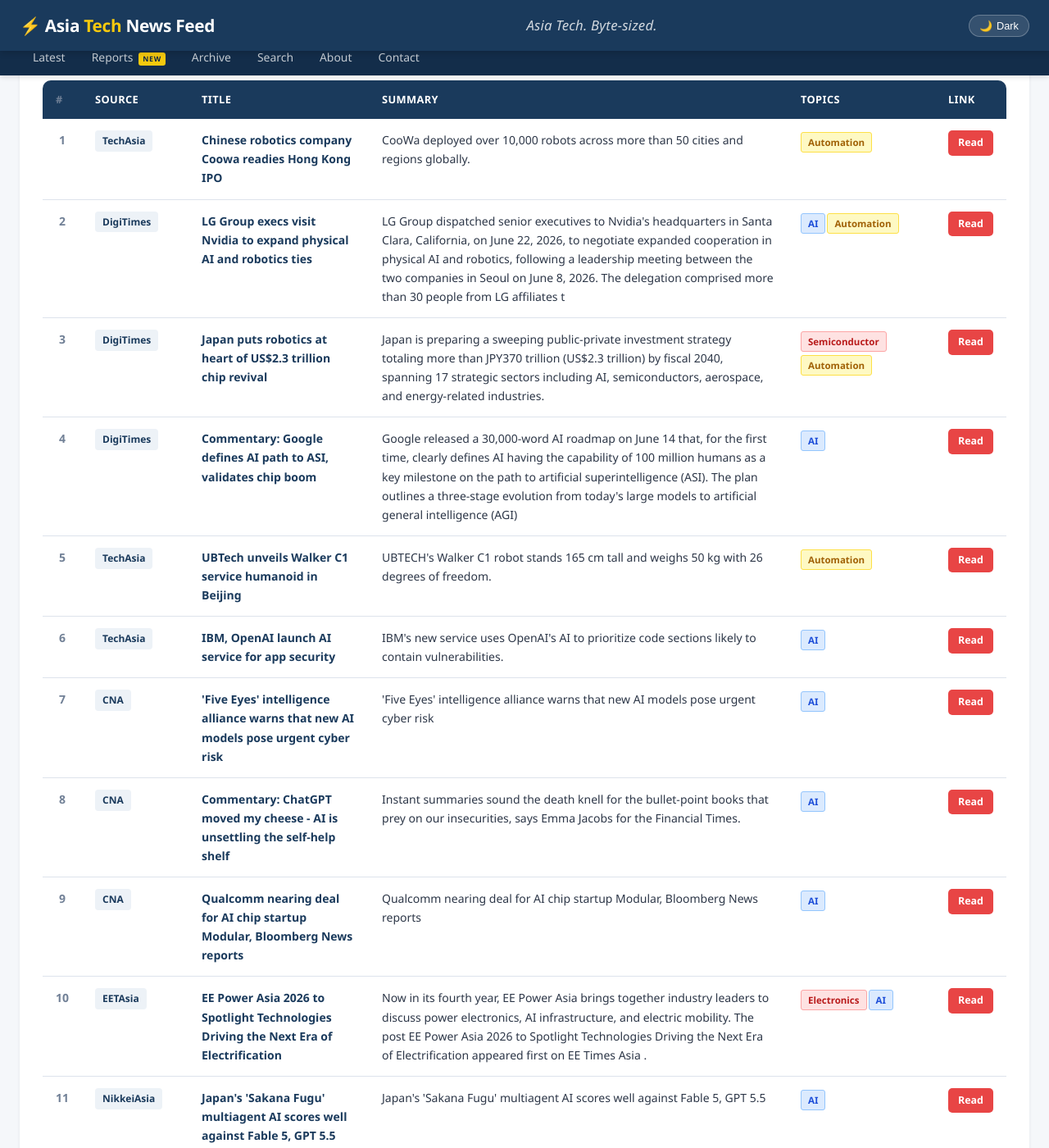
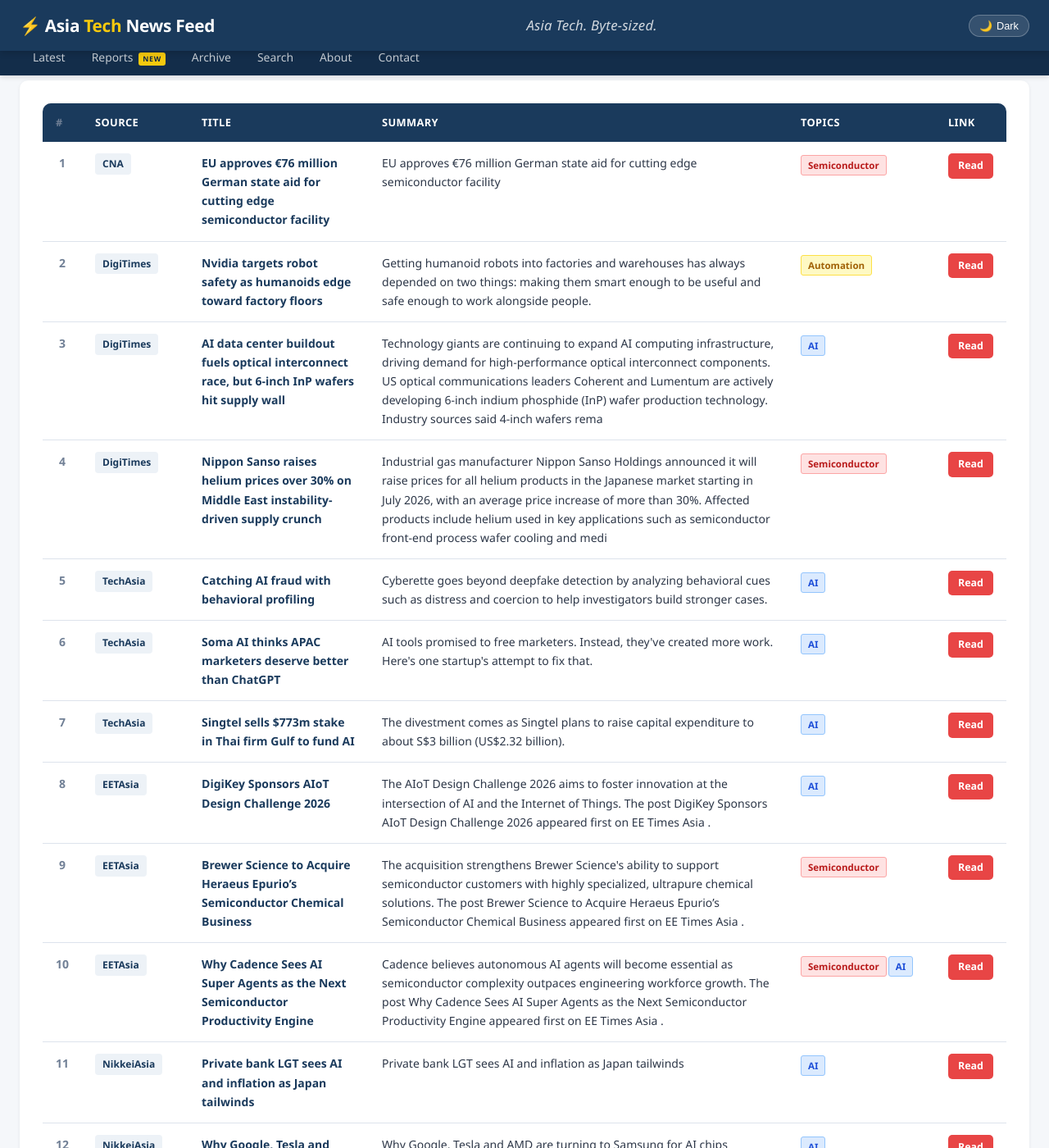
Before and after one commit to asiatechfeed/Asia-Tech-Feed, a Jekyll site: the page built from _posts/2026-06-23-asia-tech-news-digest.md, in a window 1280 px wide and 1400 px high, scrolled down 636 px. Shown: the whole window at 82% size. Built offline with Jekyll 4.4.1, drawn with Linux system fonts in a browser that asks for light colours; some of the changed text lies outside the part shown.

Commit message:
📰 News digest 2026-06-23 (16 articles)

```diff
--- a/_posts/2026-06-23-asia-tech-news-digest.md
+++ b/_posts/2026-06-23-asia-tech-news-digest.md
@@ -1,16 +1,16 @@
 ---
 layout: post
 title: "Asia Tech News Digest - June 23, 2026"
-date: 2026-06-23 08:00:31 +0800
+date: 2026-06-23 19:42:57 +0800
 articles_count: 16
 sources_count: 6
 sources: ["CNA", "DigiTimes", "EETAsia", "KED", "NikkeiAsia", "TechAsia"]
 csv_file: /assets/data/news-2026-06-23.tsv
-featured_title: "Chinese robotics company Coowa readies Hong Kong IPO"
-featured_url: "https://www.techinasia.com/endowus-ceo-gregory-van-optimistic-profitability"
-featured_source: "TechAsia"
-featured_summary: "CooWa deployed over 10,000 robots across more than 50 cities and regions globally."
-featured_image: ""
+featured_title: "EU approves \u20ac76 million German state aid for cutting edge semiconductor facility"
+featured_url: "https://www.channelnewsasia.com/business/eu-approves-eu76-million-german-state-aid-cutting-edge-semiconductor-facility-6203451"
+featured_source: "CNA"
+featured_summary: "EU approves \u20ac76 million German state aid for cutting edge semiconductor facility"
+featured_image: "https://dam.mediacorp.sg/image/upload/s--2NWkgBdU--/c_fill,g_auto,h_676,w_1200/fl_relative,g_south_east,l_mediacorp:cna:watermark:2024-04:reuters_1,w_0.1/f_auto,q_auto/v1/one-cms/core/2026-06-23T094834Z_1_LYNXMPEM5M0LC_RTROPTP_3_ISRAEL-PALESTINIANS.JPG?itok=d64a7edb"
 ---
 
 <table class="news-table">
@@ -27,107 +27,107 @@ featured_image: ""
 <tbody>
 <tr>
   <td class="col-num">1</td>
-  <td class="col-source"><span class="source-badge">TechAsia</span></td>
-  <td class="col-title"><span class="article-title">Chinese robotics company Coowa readies Hong Kong IPO</span></td>
-  <td class="col-summary">CooWa deployed over 10,000 robots across more than 50 cities and regions globally.</td>
-  <td class="col-tags"><span class="tag auto">Automation</span></td>
-  <td class="col-link"><a class="btn-link" href="https://www.techinasia.com/endowus-ceo-gregory-van-optimistic-profitability" target="_blank" rel="noopener">Read</a></td>
+  <td class="col-source"><span class="source-badge">CNA</span></td>
+  <td class="col-title"><span class="article-title">EU approves €76 million German state aid for cutting edge semiconductor facility</span></td>
+  <td class="col-summary">EU approves €76 million German state aid for cutting edge semiconductor facility</td>
+  <td class="col-tags"><span class="tag semi">Semiconductor</span></td>
+  <td class="col-link"><a class="btn-link" href="https://www.channelnewsasia.com/business/eu-approves-eu76-million-german-state-aid-cutting-edge-semiconductor-facility-6203451" target="_blank" rel="noopener">Read</a></td>
 </tr>
 <tr>
   <td class="col-num">2</td>
   <td class="col-source"><span class="source-badge">DigiTimes</span></td>
-  <td class="col-title"><span class="article-title">LG Group execs visit Nvidia to expand physical AI and robotics ties</span></td>
-  <td class="col-summary">LG Group dispatched senior executives to Nvidia's headquarters in Santa Clara, California, on June 22, 2026, to negotiate expanded cooperation in physical AI and robotics, following a leadership meeting between the two companies in Seoul on June 8, 2026. The delegation comprised more than 30 people from LG affiliates t</td>
-  <td class="col-tags"><span class="tag ai">AI</span><span class="tag auto">Automation</span></td>
-  <td class="col-link"><a class="btn-link" href="https://www.digitimes.com/news/a20260622PD232/lg-nvidia-robotics-2026-infrastructure.html" target="_blank" rel="noopener">Read</a></td>
+  <td class="col-title"><span class="article-title">Nvidia targets robot safety as humanoids edge toward factory floors</span></td>
+  <td class="col-summary">Getting humanoid robots into factories and warehouses has always depended on two things: making them smart enough to be useful and safe enough to work alongside people.</td>
+  <td class="col-tags"><span class="tag auto">Automation</span></td>
+  <td class="col-link"><a class="btn-link" href="https://www.digitimes.com/news/a20260623VL216/robot-nvidia-industrial-software-bloomberg.html" target="_blank" rel="noopener">Read</a></td>
 </tr>
 <tr>
   <td class="col-num">3</td>
   <td class="col-source"><span class="source-badge">DigiTimes</span></td>
-  <td class="col-title"><span class="article-title">Japan puts robotics at heart of US$2.3 trillion chip revival</span></td>
-  <td class="col-summary">Japan is preparing a sweeping public-private investment strategy totaling more than JPY370 trillion (US$2.3 trillion) by fiscal 2040, spanning 17 strategic sectors including AI, semiconductors, aerospace, and energy-related industries.</td>
-  <td class="col-tags"><span class="tag semi">Semiconductor</span><span class="tag auto">Automation</span></td>
-  <td class="col-link"><a class="btn-link" href="https://www.digitimes.com/news/a20260622VL215/growth-robotics-investment-demand-government.html" target="_blank" rel="noopener">Read</a></td>
+  <td class="col-title"><span class="article-title">AI data center buildout fuels optical interconnect race, but 6-inch InP wafers hit supply wall</span></td>
+  <td class="col-summary">Technology giants are continuing to expand AI computing infrastructure, driving demand for high-performance optical interconnect components. US optical communications leaders Coherent and Lumentum are actively developing 6-inch indium phosphide (InP) wafer production technology. Industry sources said 4-inch wafers rema</td>
+  <td class="col-tags"><span class="tag ai">AI</span></td>
+  <td class="col-link"><a class="btn-link" href="https://www.digitimes.com/news/a20260623PD220/inp-6-inch-demand-substrate-technology.html" target="_blank" rel="noopener">Read</a></td>
 </tr>
 <tr>
   <td class="col-num">4</td>
   <td class="col-source"><span class="source-badge">DigiTimes</span></td>
-  <td class="col-title"><span class="article-title">Commentary: Google defines AI path to ASI, validates chip boom</span></td>
-  <td class="col-summary">Google released a 30,000-word AI roadmap on June 14 that, for the first time, clearly defines AI having the capability of 100 million humans as a key milestone on the path to artificial superintelligence (ASI). The plan outlines a three-stage evolution from today's large models to artificial general intelligence (AGI) </td>
-  <td class="col-tags"><span class="tag ai">AI</span></td>
-  <td class="col-link"><a class="btn-link" href="https://www.digitimes.com/news/a20260622PD225/google-ai-infrastructure-alibaba-openai-roadmap.html" target="_blank" rel="noopener">Read</a></td>
+  <td class="col-title"><span class="article-title">Nippon Sanso raises helium prices over 30% on Middle East instability-driven supply crunch</span></td>
+  <td class="col-summary">Industrial gas manufacturer Nippon Sanso Holdings announced it will raise prices for all helium products in the Japanese market starting in July 2026, with an average price increase of more than 30%. Affected products include helium used in key applications such as semiconductor front-end process wafer cooling and medi</td>
+  <td class="col-tags"><span class="tag semi">Semiconductor</span></td>
+  <td class="col-link"><a class="btn-link" href="https://www.digitimes.com/news/a20260623PD200/price-market-medical-price-increase.html" target="_blank" rel="noopener">Read</a></td>
 </tr>
 <tr>
   <td class="col-num">5</td>
   <td class="col-source"><span class="source-badge">TechAsia</span></td>
-  <td class="col-title"><span class="article-title">UBTech unveils Walker C1 service humanoid in Beijing</span></td>
-  <td class="col-summary">UBTECH's Walker C1 robot stands 165 cm tall and weighs 50 kg with 26 degrees of freedom.</td>
-  <td class="col-tags"><span class="tag auto">Automation</span></td>
-  <td class="col-link"><a class="btn-link" href="https://www.techinasia.com/chinas-ubtech-boost-humanoid-robot-production-10-2026" target="_blank" rel="noopener">Read</a></td>
+  <td class="col-title"><span class="article-title">Catching AI fraud with behavioral profiling</span></td>
+  <td class="col-summary">Cyberette goes beyond deepfake detection by analyzing behavioral cues such as distress and coercion to help investigators build stronger cases.</td>
+  <td class="col-tags"><span class="tag ai">AI</span></td>
+  <td class="col-link"><a class="btn-link" href="https://www.techinasia.com/catching-ai-fraud-behavioral-profiling" target="_blank" rel="noopener">Read</a></td>
 </tr>
 <tr>
   <td class="col-num">6</td>
   <td class="col-source"><span class="source-badge">TechAsia</span></td>
-  <td class="col-title"><span class="article-title">IBM, OpenAI launch AI service for app security</span></td>
-  <td class="col-summary">IBM's new service uses OpenAI's AI to prioritize code sections likely to contain vulnerabilities.</td>
+  <td class="col-title"><span class="article-title">Soma AI thinks APAC marketers deserve better than ChatGPT</span></td>
+  <td class="col-summary">AI tools promised to free marketers. Instead, they've created more work. Here's one startup's attempt to fix that.</td>
   <td class="col-tags"><span class="tag ai">AI</span></td>
-  <td class="col-link"><a class="btn-link" href="https://www.techinasia.com/ibm-metas-ai-alliance-launches-indonesia" target="_blank" rel="noopener">Read</a></td>
+  <td class="col-link"><a class="btn-link" href="https://www.techinasia.com/soma-ai-thinks-apac-marketers-deserve-chatgpt" target="_blank" rel="noopener">Read</a></td>
 </tr>
 <tr>
   <td class="col-num">7</td>
-  <td class="col-source"><span class="source-badge">CNA</span></td>
-  <td class="col-title"><span class="article-title">'Five Eyes' intelligence alliance warns that new AI models pose urgent cyber risk</span></td>
-  <td class="col-summary">'Five Eyes' intelligence alliance warns that new AI models pose urgent cyber risk</td>
+  <td class="col-source"><span class="source-badge">TechAsia</span></td>
+  <td class="col-title"><span class="article-title">Singtel sells $773m stake in Thai firm Gulf to fund AI</span></td>
+  <td class="col-summary">The divestment comes as Singtel plans to raise capital expenditure to about S$3 billion (US$2.32 billion).</td>
   <td class="col-tags"><span class="tag ai">AI</span></td>
-  <td class="col-link"><a class="btn-link" href="https://www.channelnewsasia.com/business/five-eyes-intelligence-alliance-warns-new-ai-models-pose-urgent-cyber-risk-6202181" target="_blank" rel="noopener">Read</a></td>
+  <td class="col-link"><a class="btn-link" href="https://www.techinasia.com/singtel-q3-net-profit-jumps-44-to-1-5b" target="_blank" rel="noopener">Read</a></td>
 </tr>
 <tr>
   <td class="col-num">8</td>
-  <td class="col-source"><span class="source-badge">CNA</span></td>
-  <td class="col-title"><span class="article-title">Commentary: ChatGPT moved my cheese - AI is unsettling the self-help shelf</span></td>
-  <td class="col-summary">Instant summaries sound the death knell for the bullet-point books that prey on our insecurities, says Emma Jacobs for the Financial Times.</td>
+  <td class="col-source"><span class="source-badge">EETAsia</span></td>
+  <td class="col-title"><span class="article-title">DigiKey Sponsors AIoT Design Challenge 2026</span></td>
+  <td class="col-summary">The AIoT Design Challenge 2026 aims to foster innovation at the intersection of AI and the Internet of Things. The post DigiKey Sponsors AIoT Design Challenge 2026 appeared first on EE Times Asia .</td>
   <td class="col-tags"><span class="tag ai">AI</span></td>
-  <td class="col-link"><a class="btn-link" href="https://www.channelnewsasia.com/commentary/chatgpt-ai-self-help-seven-habits-friends-influence-people-6200336" target="_blank" rel="noopener">Read</a></td>
+  <td class="col-link"><a class="btn-link" href="https://www.eetasia.com/digikey-sponsors-aiot-design-challenge-2026/" target="_blank" rel="noopener">Read</a></td>
 </tr>
 <tr>
   <td class="col-num">9</td>
-  <td class="col-source"><span class="source-badge">CNA</span></td>
-  <td class="col-title"><span class="article-title">Qualcomm nearing deal for AI chip startup Modular, Bloomberg News reports</span></td>
-  <td class="col-summary">Qualcomm nearing deal for AI chip startup Modular, Bloomberg News reports</td>
-  <td class="col-tags"><span class="tag ai">AI</span></td>
-  <td class="col-link"><a class="btn-link" href="https://www.channelnewsasia.com/business/qualcomm-nearing-deal-ai-chip-startup-modular-bloomberg-news-reports-6202061" target="_blank" rel="noopener">Read</a></td>
+  <td class="col-source"><span class="source-badge">EETAsia</span></td>
+  <td class="col-title"><span class="article-title">Brewer Science to Acquire Heraeus Epurio’s Semiconductor Chemical Business</span></td>
+  <td class="col-summary">The acquisition strengthens Brewer Science's ability to support semiconductor customers with highly specialized, ultrapure chemical solutions. The post Brewer Science to Acquire Heraeus Epurio’s Semiconductor Chemical Business appeared first on EE Times Asia .</td>
+  <td class="col-tags"><span class="tag semi">Semiconductor</span></td>
+  <td class="col-link"><a class="btn-link" href="https://www.eetasia.com/brewer-science-to-acquire-heraeus-epurios-semiconductor-chemical-business/" target="_blank" rel="noopener">Read</a></td>
 </tr>
 <tr>
   <td class="col-num">10</td>
   <td class="col-source"><span class="source-badge">EETAsia</span></td>
-  <td class="col-title"><span class="article-title">EE Power Asia 2026 to Spotlight Technologies Driving the Next Era of Electrification</span></td>
-  <td class="col-summary">Now in its fourth year, EE Power Asia brings together industry leaders to discuss power electronics, AI infrastructure, and electric mobility. The post EE Power Asia 2026 to Spotlight Technologies Driving the Next Era of Electrification appeared first on EE Times Asia .</td>
-  <td class="col-tags"><span class="tag semi">Electronics</span><span class="tag ai">AI</span></td>
-  <td class="col-link"><a class="btn-link" href="https://www.eetasia.com/ee-power-asia-2026-to-spotlight-technologies-driving-the-next-era-of-electrification/" target="_blank" rel="noopener">Read</a></td>
+  <td class="col-title"><span class="article-title">Why Cadence Sees AI Super Agents as the Next Semiconductor Productivity Engine</span></td>
+  <td class="col-summary">Cadence believes autonomous AI agents will become essential as semiconductor complexity outpaces engineering workforce growth. The post Why Cadence Sees AI Super Agents as the Next Semiconductor Productivity Engine appeared first on EE Times Asia .</td>
+  <td class="col-tags"><span class="tag semi">Semiconductor</span><span class="tag ai">AI</span></td>
+  <td class="col-link"><a class="btn-link" href="https://www.eetasia.com/why-cadence-sees-ai-super-agents-as-the-next-semiconductor-productivity-engine/" target="_blank" rel="noopener">Read</a></td>
 </tr>
 <tr>
   <td class="col-num">11</td>
+  <td class="col-source"><span class="source-badge">NikkeiAsia</span></td>
+  <td class="col-title"><span class="article-title">Private bank LGT sees AI and inflation as Japan tailwinds</span></td>
+  <td class="col-summary">Private bank LGT sees AI and inflation as Japan tailwinds</td>
+  <td class="col-tags"><span class="tag ai">AI</span></td>
+  <td class="col-link"><a class="btn-link" href="https://asia.nikkei.com/editor-s-picks/interview/private-bank-lgt-sees-ai-and-inflation-as-japan-tailwinds" target="_blank" rel="noopener">Read</a></td>
+</tr>
+<tr>
+  <td class="col-num">12</td>
+  <td class="col-source"><span class="source-badge">NikkeiAsia</span></td>
+  <td class="col-title"><span class="article-title">Why Google, Tesla and AMD are turning to Samsung for AI chips</span></td>
+  <td class="col-summary">Why Google, Tesla and AMD are turning to Samsung for AI chips</td>
+  <td class="col-tags"><span class="tag ai">AI</span></td>
+  <td class="col-link"><a class="btn-link" href="https://asia.nikkei.com/spotlight/podcasts/podcast-tech-latest/why-google-tesla-and-amd-are-turning-to-samsung-for-ai-chips" target="_blank" rel="noopener">Read</a></td>
+</tr>
+<tr>
+  <td class="col-num">13</td>
   <td class="col-source"><span class="source-badge">NikkeiAsia</span></td>
   <td class="col-title"><span class="article-title">Japan's 'Sakana Fugu' multiagent AI scores well against Fable 5, GPT 5.5</span></td>
   <td class="col-summary">Japan's 'Sakana Fugu' multiagent AI scores well against Fable 5, GPT 5.5</td>
   <td class="col-tags"><span class="tag ai">AI</span></td>
   <td class="col-link"><a class="btn-link" href="https://asia.nikkei.com/business/technology/artificial-intelligence/japan-s-sakana-fugu-multiagent-ai-scores-well-against-fable-5-gpt-5.5" target="_blank" rel="noopener">Read</a></td>
-</tr>
-<tr>
-  <td class="col-num">12</td>
-  <td class="col-source"><span class="source-badge">NikkeiAsia</span></td>
-  <td class="col-title"><span class="article-title">China expo draws Nvidia, Apple, Micron as Beijing guards AI supply chain</span></td>
-  <td class="col-summary">China expo draws Nvidia, Apple, Micron as Beijing guards AI supply chain</td>
-  <td class="col-tags"><span class="tag ai">AI</span></td>
-  <td class="col-link"><a class="btn-link" href="https://asia.nikkei.com/spotlight/supply-chain/china-expo-draws-nvidia-apple-micron-as-beijing-guards-ai-supply-chain" target="_blank" rel="noopener">Read</a></td>
-</tr>
-<tr>
-  <td class="col-num">13</td>
-  <td class="col-source"><span class="source-badge">NikkeiAsia</span></td>
-  <td class="col-title"><span class="article-title">Japan seeks AI alliances with France, India to curb US-China dominance</span></td>
-  <td class="col-summary">Japan seeks AI alliances with France, India to curb US-China dominance</td>
-  <td class="col-tags"><span class="tag ai">AI</span></td>
-  <td class="col-link"><a class="btn-link" href="https://asia.nikkei.com/business/technology/artificial-intelligence/japan-seeks-ai-alliances-with-france-india-to-curb-us-china-dominance" target="_blank" rel="noopener">Read</a></td>
 </tr>
 <tr>
   <td class="col-num">14</td>
```
Also changed, not shown: _digest_meta.json (+11 -11 lines), assets/data/news-2026-06-23.tsv (+13 -13 lines), assets/data/search-index.json.
